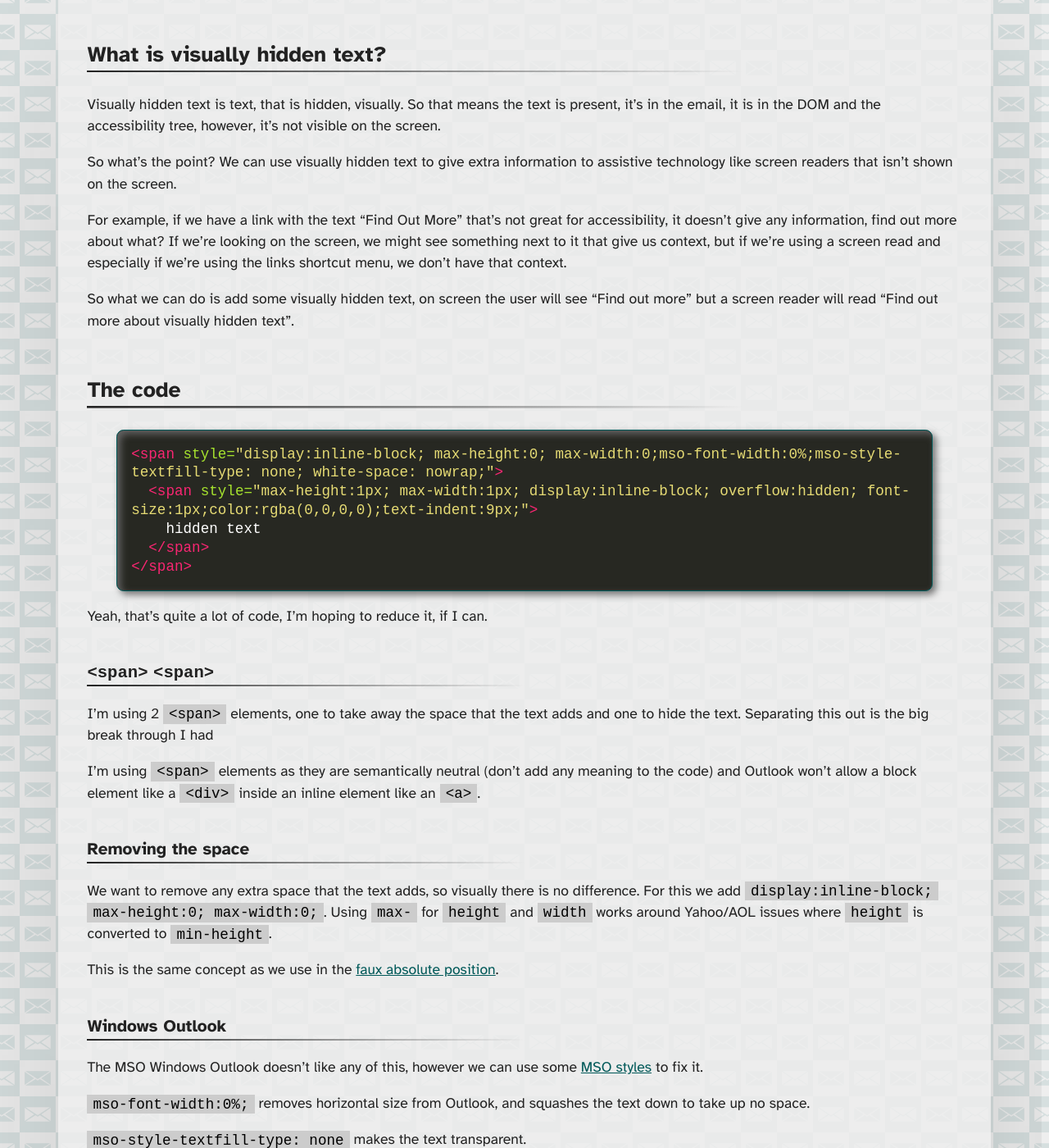
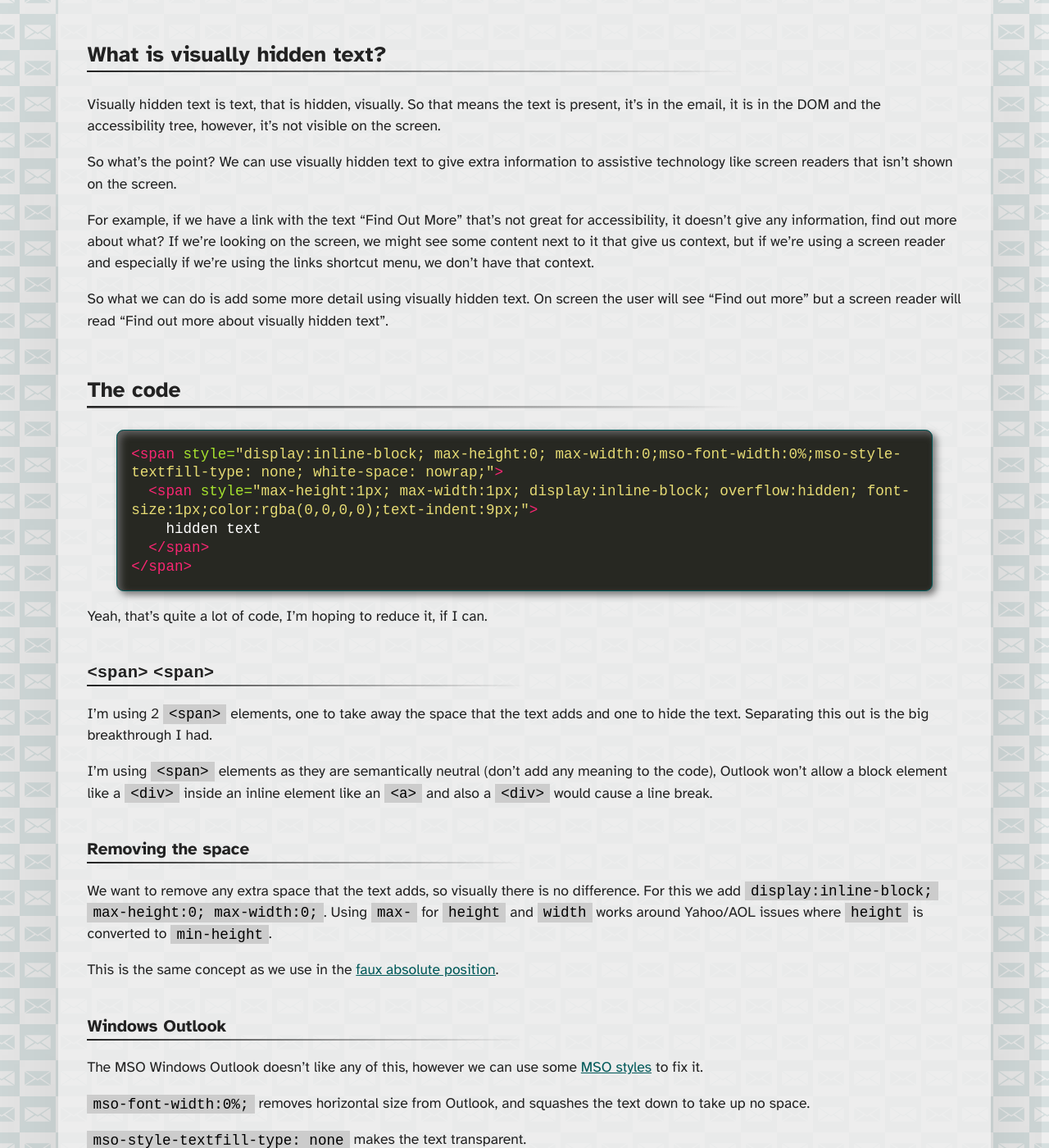
Before and after one commit to M-J-Robbins/good-email-code, a Jekyll site: the page built from email-accessibility/visually-hidden-text.md, in a window 1280 px wide and 1400 px high, scrolled down 511 px. Shown: the whole window at 82% size. Built offline with Jekyll 4.4.1, drawn with Linux system fonts in a browser that asks for light colours; our own code applies the rules of GitHub Pages for plain Markdown files; a script that is not in the unit is left out; some of the changed text lies outside the part shown.

Commit message:
small updates to text

```diff
--- a/email-accessibility/visually-hidden-text.md
+++ b/email-accessibility/visually-hidden-text.md
@@ -1,4 +1,4 @@
-<div class="updated">Last Updated: <time datetime="2022-05-19">19<sup>th</sup> May 2022</time></div>
+<div class="updated">Last Updated: <time datetime="2023-03-07">7<sup>th</sup> March 2023</time></div>
 
 # Visually hidden text
 
@@ -11,9 +11,9 @@ Visually hidden text is text, that is hidden, visually.  So that means the text
 
 So what's the point? We can use visually hidden text to give extra information to assistive technology like screen readers that isn't shown on the screen.
 
-For example, if we have a link with the text "Find Out More" that's not great for accessibility, it doesn't give any information, find out more about what?  If we're looking on the screen, we might see something next to it that give us context, but if we're using a screen read and especially if we're using the links shortcut menu, we don't have that context.
+For example, if we have a link with the text "Find Out More" that's not great for accessibility, it doesn't give any information, find out more about what?  If we're looking on the screen, we might see some content next to it that give us context, but if we're using a screen reader and especially if we're using the links shortcut menu, we don't have that context.
 
-So what we can do is add some visually hidden text, on screen the user will see "Find out more" but a screen reader will read "Find out more about visually hidden text".
+So what we can do is add some more detail using visually hidden text. On screen the user will see "Find out more" but a screen reader will read "Find out more about visually hidden text".
 
 
 ## The code
@@ -27,9 +27,9 @@ So what we can do is add some visually hidden text, on screen the user will see
 Yeah, that's quite a lot of code, I'm hoping to reduce it, if I can.
 
 ### `<span>` `<span>`
-I'm using 2 `<span>` elements, one to take away the space that the text adds and one to hide the text. Separating this out is the big break through I had
+I'm using 2 `<span>` elements, one to take away the space that the text adds and one to hide the text. Separating this out is the big breakthrough I had.
 
-I'm using `<span>` elements as they are semantically neutral (don't add any meaning to the code) and Outlook won't allow  a block element like a `<div>` inside an inline element like an `<a>`.
+I'm using `<span>` elements as they are semantically neutral (don't add any meaning to the code), Outlook won't allow  a block element like a `<div>` inside an inline element like an `<a>` and also a `<div>` would cause a line break.
 
 ### Removing the space
 We want to remove any extra space that the text adds, so visually there is no difference. For this we add `display:inline-block; max-height:0; max-width:0;`.
```
Also changed, not shown: email-enhancements/mso-styles.md (+1 -1 lines).
